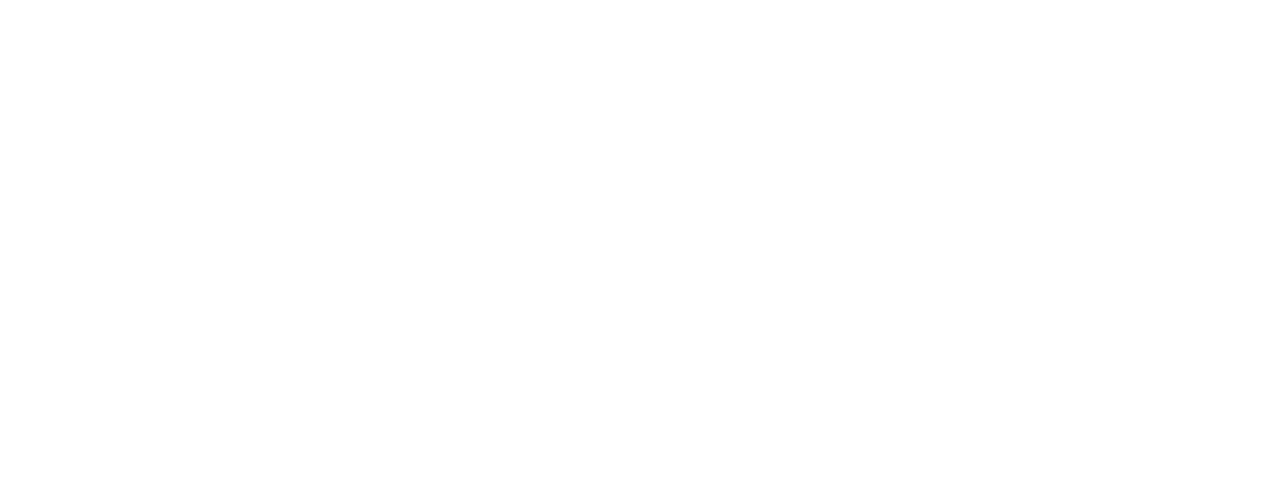
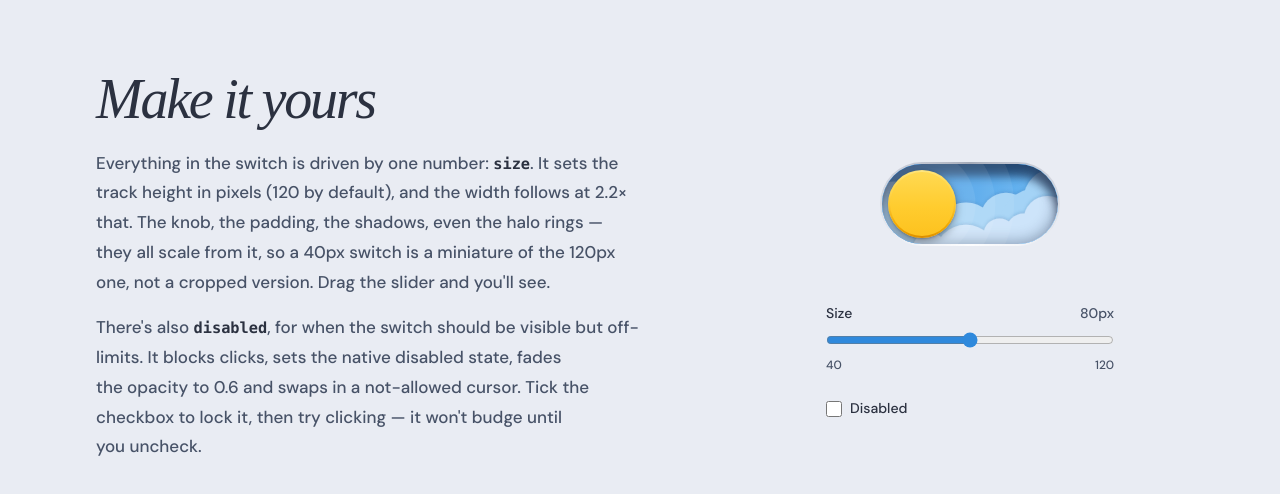
Before and after one commit to james-gulland/daybreak-switch, a React (Vite) app: page / in a window 1280 px wide. Shown: the part 1487-1981 px from the top of the page. Before the commit the page ends 1455 px from the top, so only its background shows below. Built offline with nearby package versions, Linux system fonts and the light colour scheme; a web font is replaced by a local one.

Commit message:
Feat: show size prop

```diff
--- a/src/App.css
+++ b/src/App.css
@@ -128,6 +128,115 @@
   text-decoration: underline;
 }
 
+.size-demo {
+  padding: clamp(4rem, 8vw, 7rem) 2rem;
+  background: #e9ecf3;
+}
+
+.size-demo__inner {
+  display: grid;
+  grid-template-columns: minmax(0, 1fr) minmax(0, 0.75fr);
+  gap: clamp(2.5rem, 7vw, 6rem);
+  width: 100%;
+  max-width: 68rem;
+  margin: 0 auto;
+}
+
+.size-demo__playground {
+  display: grid;
+  gap: 1.5rem;
+  align-content: center;
+  justify-items: center;
+  justify-self: center;
+  align-self: center;
+}
+
+.size-demo__copy {
+  max-width: 34rem;
+}
+
+.size-demo__copy h2 {
+  margin: 0 0 1.25rem;
+  font-size: clamp(2rem, 5vw, 3.5rem);
+  line-height: 1.05;
+  letter-spacing: -0.04em;
+}
+
+.size-demo__copy p {
+  margin: 0 0 1rem;
+  color: #475267;
+  font-size: 1.0625rem;
+  line-height: 1.75;
+}
+
+.size-demo__copy code {
+  font-family: ui-monospace, SFMono-Regular, Menlo, Monaco, Consolas, monospace;
+  font-size: 0.9em;
+  font-weight: 600;
+  color: #2b3140;
+}
+
+.size-demo__stage {
+  --max-h: 120px;
+  --bevel: calc(var(--max-h) * 0.025);
+  display: grid;
+  place-items: center;
+  box-sizing: content-box;
+  width: calc(var(--max-h) * 2.2 + var(--bevel) * 2);
+  height: calc(var(--max-h) + var(--bevel) * 2);
+  padding: 0.75rem;
+}
+
+.size-demo__control {
+  display: grid;
+  gap: 0.5rem;
+  width: min(100%, 18rem);
+}
+
+.size-demo__control-row {
+  display: flex;
+  align-items: baseline;
+  justify-content: space-between;
+  font-size: 0.875rem;
+  font-weight: 500;
+}
+
+.size-demo__control output {
+  font-variant-numeric: tabular-nums;
+  color: #475267;
+}
+
+.size-demo__control input[type="range"] {
+  width: 100%;
+  margin: 0;
+  accent-color: #2f89dc;
+}
+
+.size-demo__ticks {
+  display: flex;
+  justify-content: space-between;
+  color: #475267;
+  font-size: 0.75rem;
+  font-variant-numeric: tabular-nums;
+}
+
+.size-demo__check {
+  display: flex;
+  align-items: center;
+  gap: 0.5rem;
+  width: min(100%, 18rem);
+  font-size: 0.875rem;
+  font-weight: 500;
+  cursor: pointer;
+}
+
+.size-demo__check input {
+  width: 1rem;
+  height: 1rem;
+  margin: 0;
+  accent-color: #2f89dc;
+}
+
 @media (max-width: 42rem) {
   .demo {
     min-height: 72vh;
@@ -148,4 +257,16 @@
   .info__copy {
     max-width: none;
   }
+
+  .size-demo {
+    padding-inline: 1.25rem;
+  }
+
+  .size-demo__inner {
+    grid-template-columns: 1fr;
+  }
+
+  .size-demo__copy {
+    max-width: none;
+  }
 }
--- a/src/App.tsx
+++ b/src/App.tsx
@@ -1,5 +1,71 @@
+import { useState, type CSSProperties } from "react";
 import { DaybreakSwitch } from "./components/DaybreakSwitch";
 import "./App.css";
+
+const SIZE_MIN = 40;
+const SIZE_MAX = 120;
+const SIZE_DEFAULT = 80;
+
+function SizePlayground() {
+  const [size, setSize] = useState(SIZE_DEFAULT);
+  const [disabled, setDisabled] = useState(false);
+
+  return (
+    <section className="size-demo" aria-labelledby="size-demo-title">
+      <div className="size-demo__inner">
+        <div className="size-demo__copy">
+          <h2 id="size-demo-title">Make it yours</h2>
+          <p>
+            Everything in the switch is driven by one number: <code>size</code>. It sets the track
+            height in pixels (120 by default), and the width follows at 2.2× that. The knob, the
+            padding, the shadows, even the halo rings — they all scale from it, so a 40px switch is
+            a miniature of the 120px one, not a cropped version. Drag the slider and you'll see.
+          </p>
+          <p>
+            There's also <code>disabled</code>, for when the switch should be visible but
+            off-limits. It blocks clicks, sets the native disabled state, fades the opacity to 0.6
+            and swaps in a not-allowed cursor. Tick the checkbox to lock it, then try clicking — it
+            won't budge until you uncheck.
+          </p>
+        </div>
+
+        <div className="size-demo__playground">
+          <div className="size-demo__stage" style={{ "--max-h": `${SIZE_MAX}px` } as CSSProperties}>
+            <DaybreakSwitch size={size} disabled={disabled} aria-label="Size playground switch" />
+          </div>
+
+          <div className="size-demo__control">
+            <div className="size-demo__control-row">
+              <label htmlFor="size-slider">Size</label>
+              <output htmlFor="size-slider">{size}px</output>
+            </div>
+            <input
+              id="size-slider"
+              type="range"
+              min={SIZE_MIN}
+              max={SIZE_MAX}
+              value={size}
+              onChange={event => setSize(Number(event.target.value))}
+            />
+            <div className="size-demo__ticks" aria-hidden="true">
+              <span>{SIZE_MIN}</span>
+              <span>{SIZE_MAX}</span>
+            </div>
+          </div>
+
+          <label className="size-demo__check">
+            <input
+              type="checkbox"
+              checked={disabled}
+              onChange={event => setDisabled(event.target.checked)}
+            />
+            Disabled
+          </label>
+        </div>
+      </div>
+    </section>
+  );
+}
 
 function App() {
   return (
@@ -73,6 +139,8 @@
           </div>
         </div>
       </section>
+
+      <SizePlayground />
     </main>
   );
 }
```
